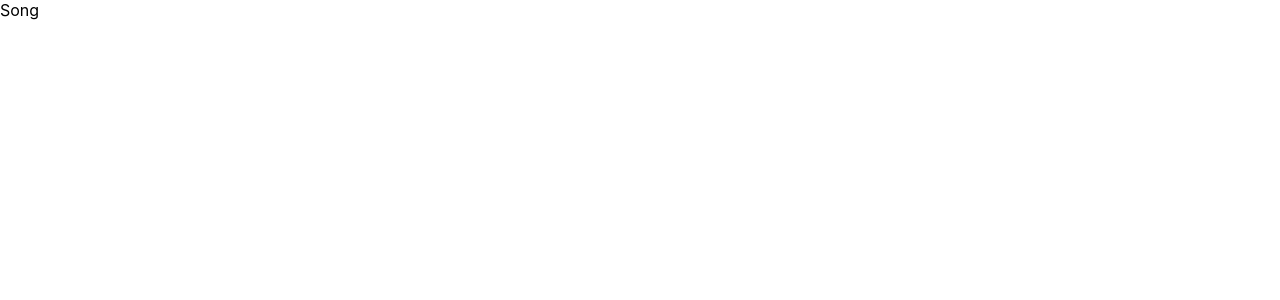
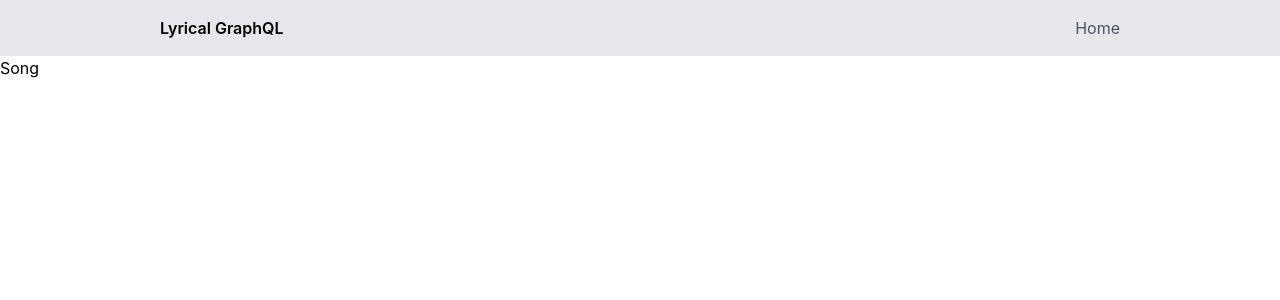
Before and after one commit to kmanadkat/graphql-with-react, a React (Create React App) app in the folder lyrical-graphql/client/: page /songs/1 in a window 1280 px wide. Shown: the top 300 px of the page. Built offline with nearby package versions, Linux system fonts and the light colour scheme.

Commit message:
Section 7 - Added TailwindCSS & Navbar

```diff
--- a/lyrical-graphql/client/package.json
+++ b/lyrical-graphql/client/package.json
@@ -12,6 +12,7 @@
     "react-dom": "^18.2.0",
     "react-router-dom": "^6.8.2",
     "react-scripts": "5.0.1",
+    "sass": "^1.58.3",
     "web-vitals": "^2.1.4"
   },
   "scripts": {
@@ -37,5 +38,8 @@
       "last 1 firefox version",
       "last 1 safari version"
     ]
+  },
+  "devDependencies": {
+    "tailwindcss": "^3.2.7"
   }
 }
--- a/lyrical-graphql/client/src/App.js
+++ b/lyrical-graphql/client/src/App.js
@@ -1,10 +1,18 @@
-import { BrowserRouter, Routes, Route } from 'react-router-dom'
+import { BrowserRouter, Routes, Route, NavLink } from 'react-router-dom'
 import Song from './components/Song';
 import SongList from './components/SongList';
 
 function App() {
   return (
     <BrowserRouter>
+      <nav className='py-4 bg-gray-200'>
+        <div className='w-3/4 mx-auto flex'>
+          <h1 className='brand font-semibold'>Lyrical GraphQL</h1>
+          <ul className='ml-auto'>
+            <li><NavLink to="/">Home</NavLink></li>
+          </ul>
+        </div>
+      </nav>
       <Routes>
         <Route path='/' element={<SongList />} />
         <Route path='/songs/:id' element={<Song />} />
--- a/lyrical-graphql/client/src/components/SongList.js
+++ b/lyrical-graphql/client/src/components/SongList.js
@@ -13,7 +13,9 @@ const SongList = () => {
   // graphQL data => JSX
   const renderSongs = () => {
     if (data && Array.isArray(data.songs)) {
-      return <>{data.songs.map(song => <li key={song.id}>{song.title}</li>)}</>
+      return <>{data.songs.map(song => (
+        <li key={song.id} className="px-8 py-3 border my-2">{song.title}</li>
+      ))}</>
     }
   }
 
@@ -27,9 +29,12 @@ const SongList = () => {
   }
 
   return (
-    <ul>
-      {renderSongs()}
-    </ul>
+    <section className='w-3/4 mx-auto mt-12'>
+      <h2 className='text-xl font-medium mb-6'>Songs List</h2>
+      <ul className='list-none mx-auto'>
+        {renderSongs()}
+      </ul>
+    </section>
   )
 }
 
--- a/lyrical-graphql/client/src/index.js
+++ b/lyrical-graphql/client/src/index.js
@@ -2,7 +2,7 @@ import React from 'react';
 import ReactDOM from 'react-dom/client';
 import { ApolloClient, InMemoryCache, ApolloProvider } from '@apollo/client'
 import App from './App';
-import './index.css';
+import './index.scss';
 
 const root = ReactDOM.createRoot(document.getElementById('root'));
 
--- a/lyrical-graphql/client/src/index.css
+++ b/lyrical-graphql/client/src/index.scss
@@ -11,3 +11,15 @@ code {
   font-family: source-code-pro, Menlo, Monaco, Consolas, 'Courier New',
     monospace;
 }
+
+@tailwind base;
+@tailwind components;
+@tailwind utilities;
+
+nav a {
+  @apply text-gray-600 border-b pb-1 hover:text-black hover:border-gray-900;
+}
+
+nav a.active {
+  color: black;
+}
--- /dev/null
+++ b/lyrical-graphql/client/tailwind.config.js
@@ -0,0 +1,10 @@
+/** @type {import('tailwindcss').Config} */
+module.exports = {
+  content: [
+    "./src/**/*.{js,jsx,ts,tsx}",
+  ],
+  theme: {
+    extend: {},
+  },
+  plugins: [],
+}
```
Also changed, not shown: 1 other file (tests, documents, lock files or other folders).
